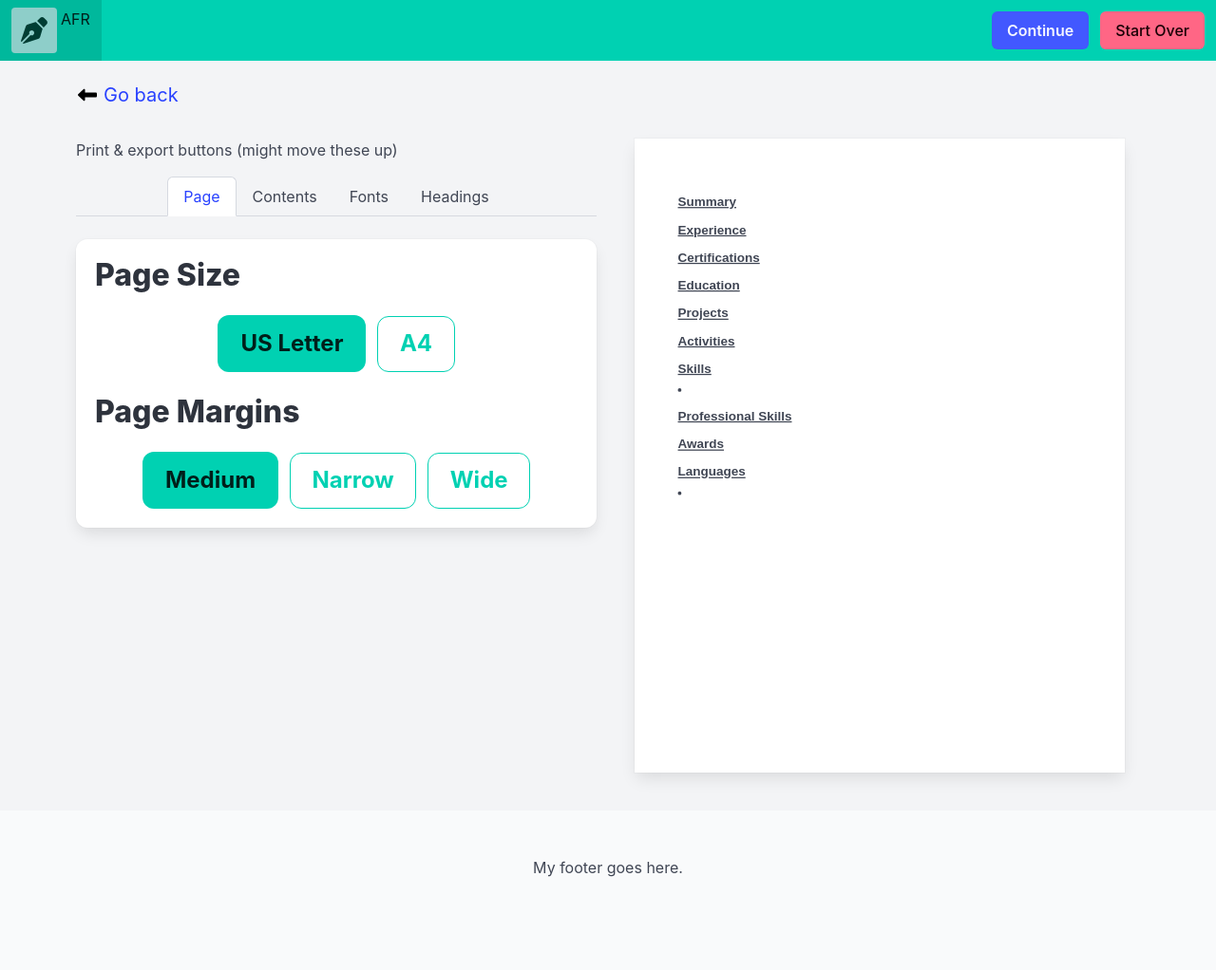
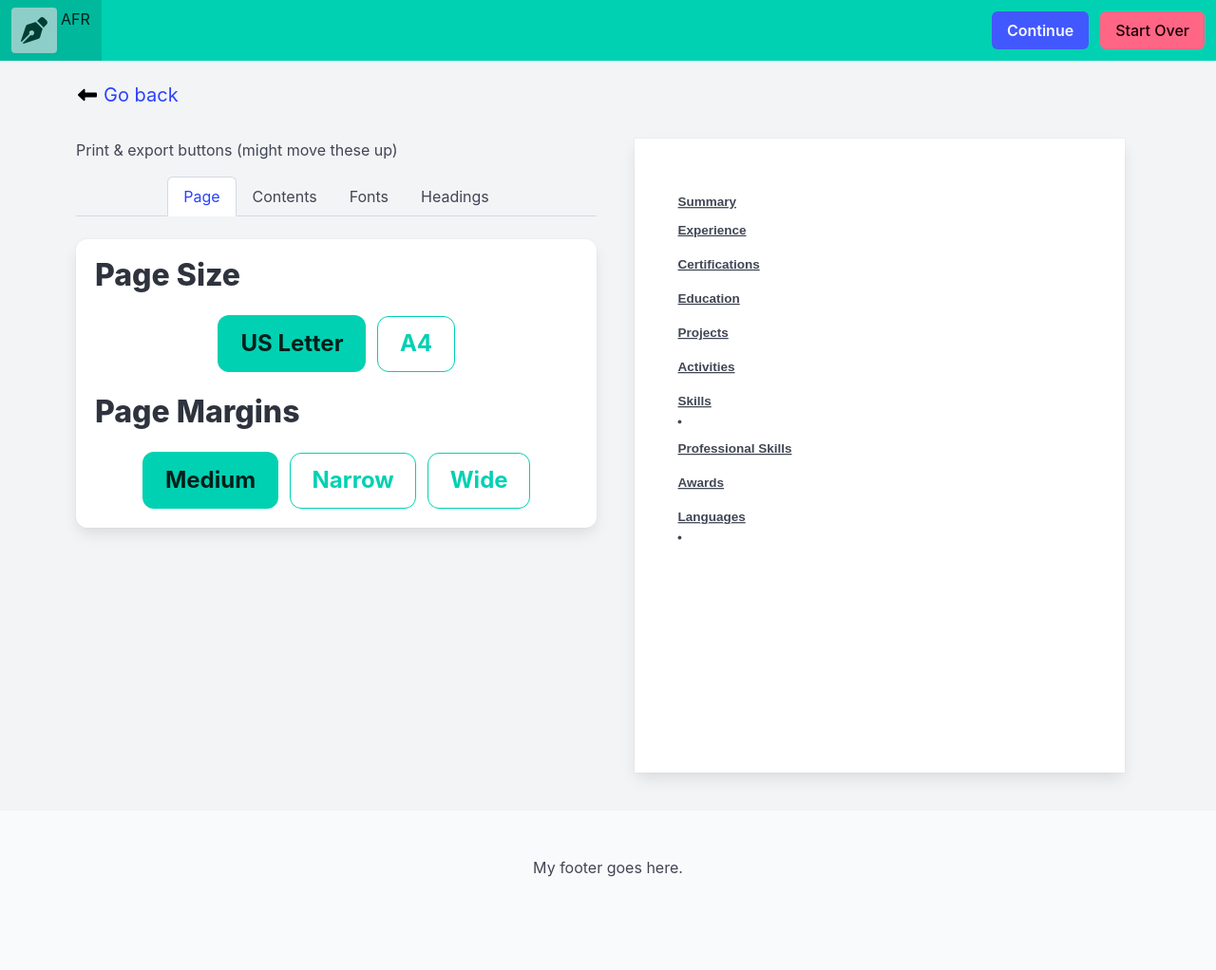
Before and after one commit to HeirOfNorton/alwaysfreeresume, a Jekyll site: the page built from pages/print.html, in a window 1280 px wide. Shown: the whole page at 95% size. Built offline with Jekyll 4.4.1, drawn with Linux system fonts in a browser that asks for light colours.

Commit message:
Starting to style the items

```diff
--- a/assets/print.scss
+++ b/assets/print.scss
@@ -20,9 +20,14 @@
 //        margin-block-start: .75em;
 //    }
 
-    h1, h2, h3, h4, ul, .items .item {
+    h1, h2, h3, h4 {
         break-after: avoid-page;
         page-break-after: avoid;
+    }
+
+    ul, .items .item {
+        break-inside: avoid-page;
+        page-break-inside: avoid;
     }
 }
 
@@ -99,7 +104,21 @@
 
 // Item style
 .itemstandard {
+    .item {
+        //clearfix
+        ::after {
+            clear: both;
+            content: "";
+            display: table;
+        }
 
+        margin-block-end: .25em;
+
+        .subitems ul {
+            list-style-type: disc;
+            list-style-position: inside;
+        }
+    }
 }
 
 // Short list style
--- a/pages/print.html
+++ b/pages/print.html
@@ -178,7 +178,7 @@
                                             </template>
                                         </div>
                                         <template x-if="current.subtitle && (item.subitems[0]!='' || item.subitems.length > 1)">
-                                            <div>
+                                            <div class="subitems">
                                                 <h4 x-text="current.subtitle"></h4>
                                                 <ul>
                                                     <template x-for="subitem in item.subitems">
```
